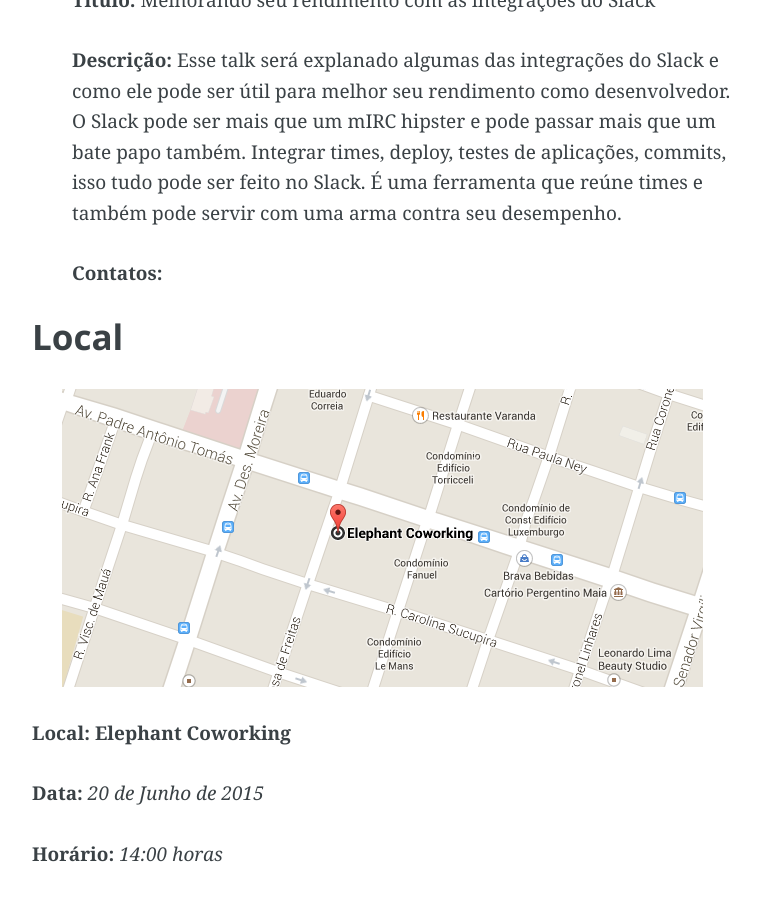
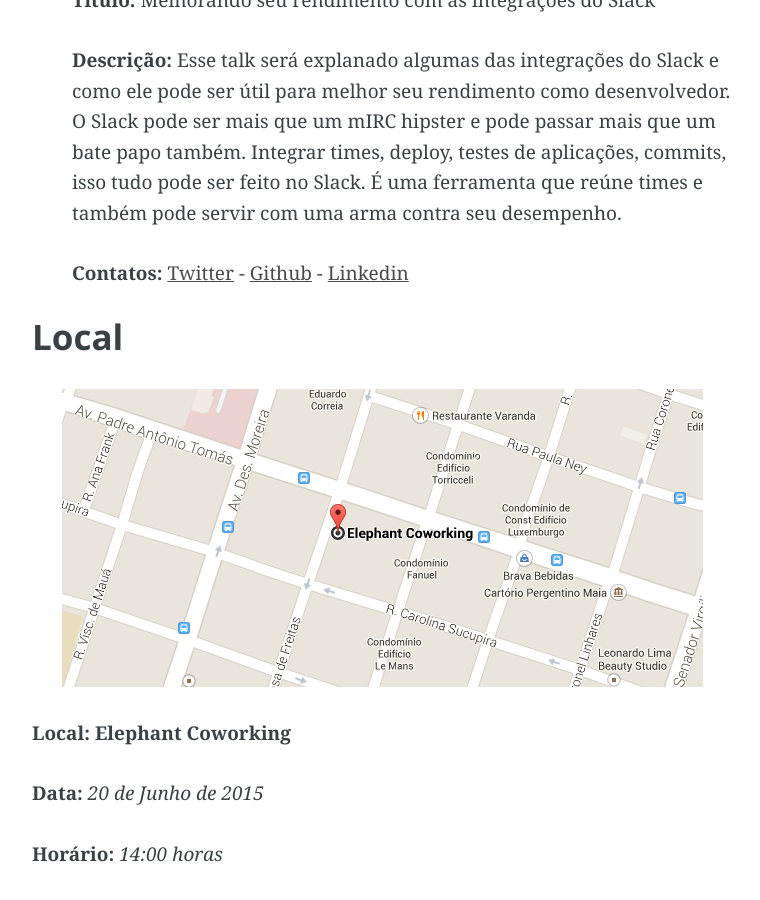
Before and after one commit to guru-ce/guru-ce.github.io, a Jekyll site: the page built from _posts/2015-05-19-decimo-sexto-encontro-guruce.md, in a window 1280 px wide and 900 px high, scrolled down 1334 px. Shown: the whole window, without its empty margins (258-1018 px from the left). Built offline with Jekyll 4.4.1, drawn with Linux system fonts in a browser that asks for light colours.

Commit message:
Contatos do Vinicius

```diff
--- a/_posts/2015-05-19-decimo-sexto-encontro-guruce.md
+++ b/_posts/2015-05-19-decimo-sexto-encontro-guruce.md
@@ -32,7 +32,8 @@
 
     __Descrição:__ Esse talk será explanado algumas das integrações do Slack e como ele pode ser útil para melhor seu rendimento como desenvolvedor. O Slack pode ser mais que um mIRC hipster e pode passar mais que um bate papo também. Integrar times, deploy, testes de aplicações, commits, isso tudo pode ser feito no Slack. É uma ferramenta que reúne times e também pode servir com uma arma contra seu desempenho.
 
-    __Contatos:__
+    __Contatos:__ [Twitter](https://twitter.com/viniciusc70) - [Github](https://github.com/viniciuscarvalho) - [Linkedin](https://www.linkedin.com/in/viniciuscarvalhomarques)
+
 
 ### Local
 
```
